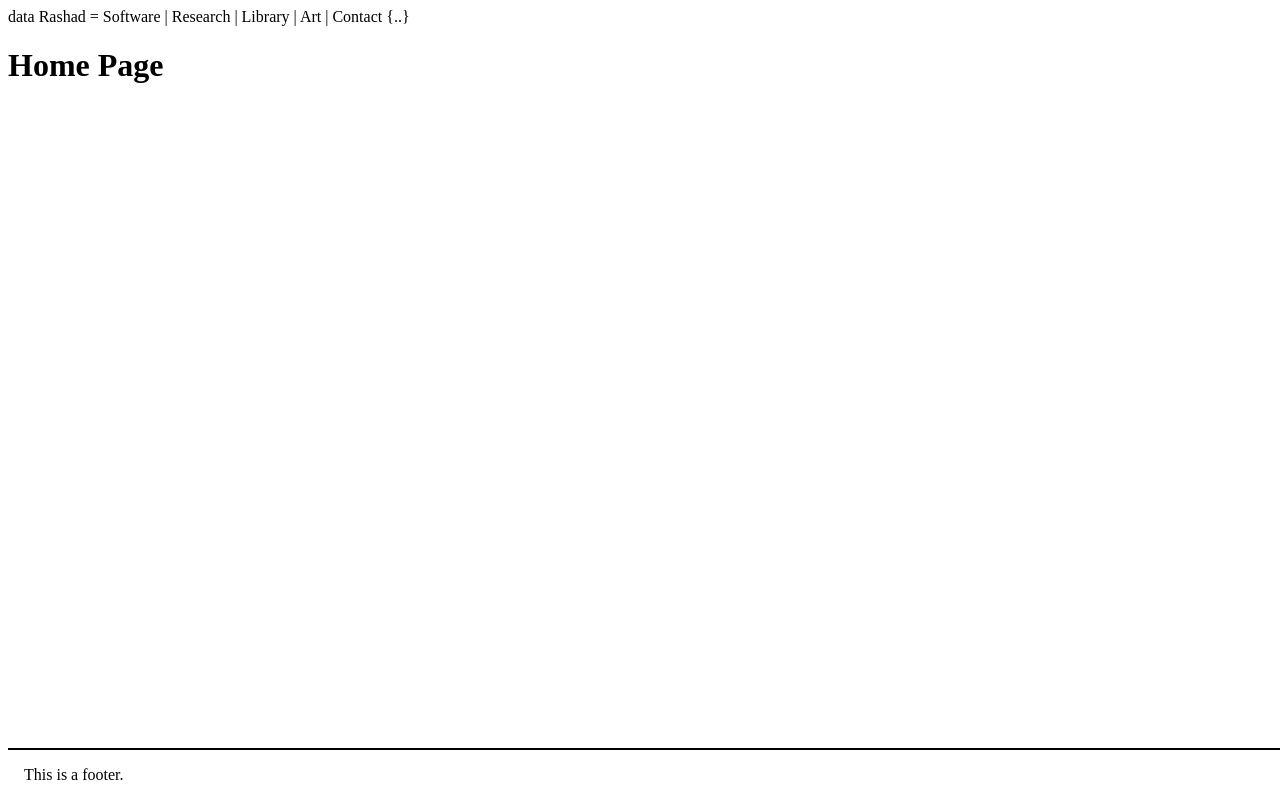
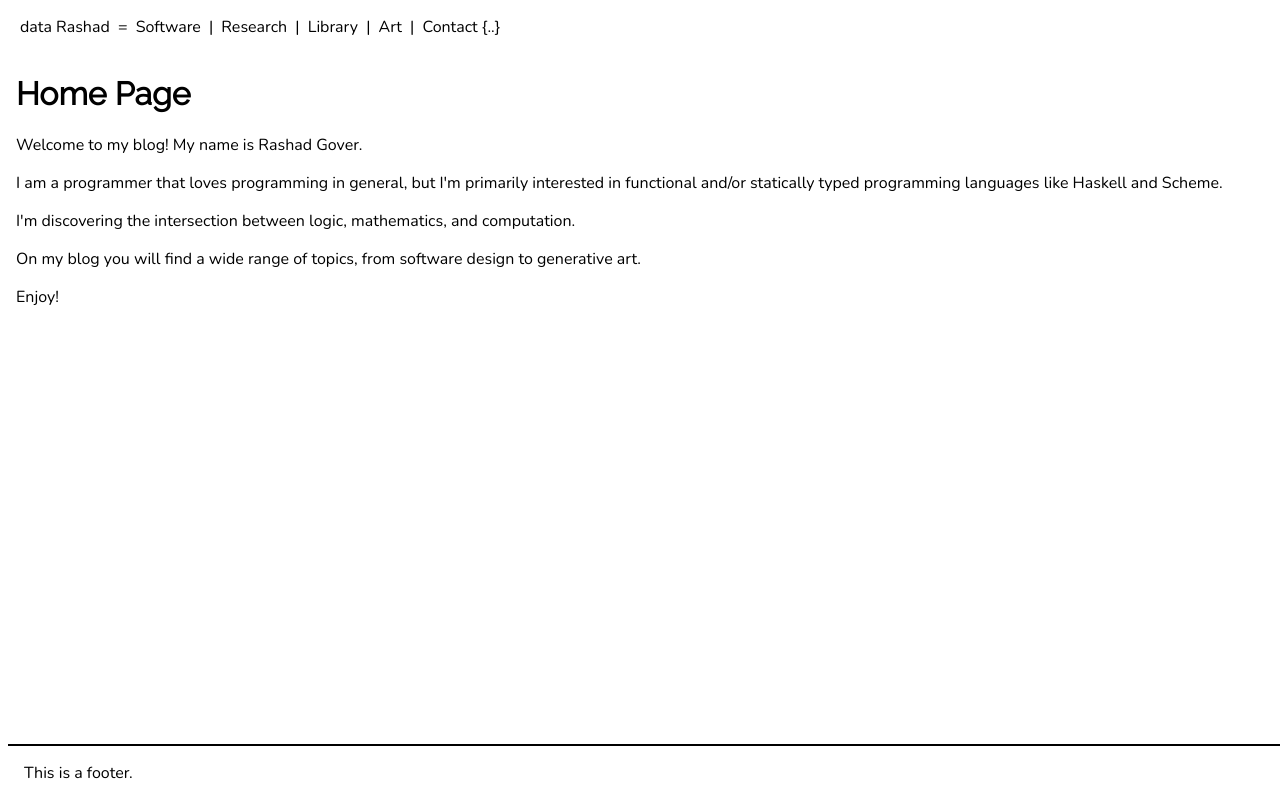
Before and after one commit to rashadg1030/rashad-blog, a plain HTML site: page docs/index.html in a window 1280 px wide. Drawn offline with nearby package versions, Linux system fonts and the light colour scheme.

Commit message:
Added new pages.

```diff
--- a/docs/index.html
+++ b/docs/index.html
@@ -1 +1 @@
-<!DOCTYPE HTML><html><head><meta content="width=device-width, initial-scale=1" name="viewport" charset="utf-8"><link href="./style.css" rel="stylesheet"><title>RλSHλD1030</title></head><body><div class="navbar"><a href="./index.html" class="navbar-item">data Rashad</a><span> = </span><a href="./software.html" class="navbar-item">Software</a><span> | </span><a href="./research.html" class="navbar-item">Research</a><span> | </span><a href="./library.html" class="navbar-item">Library</a><span> | </span><a href="./art.html" class="navbar-item">Art</a><span> | </span><a href="./contact.html" class="navbar-item">Contact {..}</a></div><h1>Home Page</h1><footer class="footer">This is a footer.</footer></body></html>
+<!DOCTYPE HTML><html><head><meta content="width=device-width, initial-scale=1" name="viewport" charset="utf-8"><link href="./style.css" rel="stylesheet"><link href="https://fonts.googleapis.com/css?family=Nunito|Raleway" rel="stylesheet"><title></title></head><body><div class="navbar"><a href="./index.html" class="navbar-item">data Rashad</a><span> = </span><a href="./software.html" class="navbar-item">Software</a><span> | </span><a href="./research.html" class="navbar-item">Research</a><span> | </span><a href="./library.html" class="navbar-item">Library</a><span> | </span><a href="./art.html" class="navbar-item">Art</a><span> | </span><a href="./contact.html" class="navbar-item">Contact {..}</a></div><div class="main"><h1>Home Page</h1><p>Welcome to my blog! My name is Rashad Gover.</p><p>I am a programmer that loves programming in general, but I&#39;m primarily interested in functional and/or statically typed programming languages like Haskell and Scheme.</p><p>I&#39;m discovering the intersection between logic, mathematics, and computation.</p><p>On my blog you will find a wide range of topics, from software design to generative art.</p><p>Enjoy!</p></div><footer class="footer">This is a footer.</footer></body></html>
--- a/docs/style.css
+++ b/docs/style.css
@@ -2,15 +2,30 @@
     -webkit-box-sizing: border-box;
     -moz-box-sizing: border-box;
     box-sizing: border-box;
+    font-family: 'Nunito', sans-serif;
 }
 
-/* .navbar {
-    float: right;
-} */
+h1 {
+    font-family: 'Raleway', sans-serif;
+}
+
+.main {
+    padding: 0.5em;
+}
+
+.navbar {
+    padding: 0.5em;
+}
 
 .navbar-item {
     text-decoration: none;
     color: black;
+    padding: 0.25em;
+}
+
+.navbar-item:hover {
+    color: white;
+    background-color: black;
 }
 
 .footer {
```
Also changed, not shown: docs/art.html (added, +1 -0 lines), docs/contact.html (+1 -1 lines), docs/library.html (added, +1 -0 lines), docs/research.html (added, +1 -0 lines), docs/software.html (added, +1 -0 lines), 4 other files.
